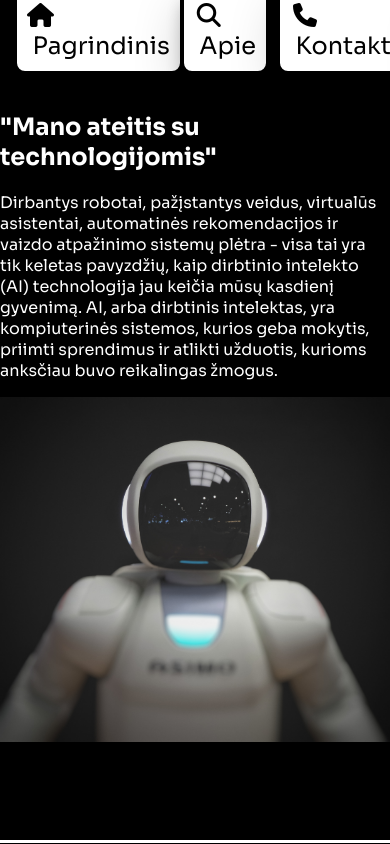
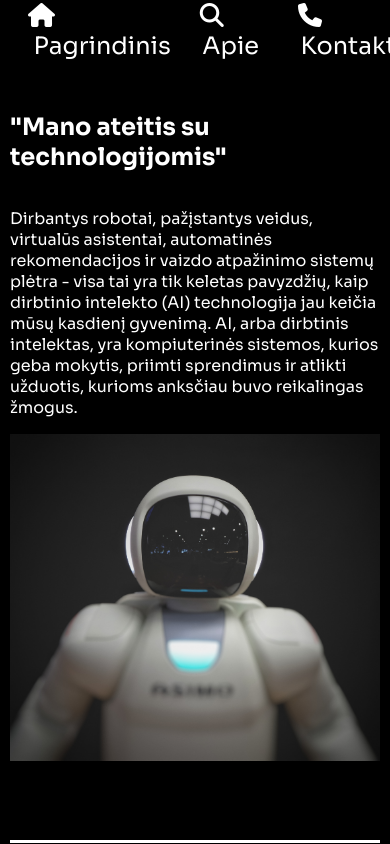
Before and after one commit to titaszev/ManoAteitisSuTechnologijom, a plain HTML site: page index.html in a window 390 px wide. Shown: the top 844 px of the page. Drawn offline with Linux system fonts and the light colour scheme.

Commit message:
fix centering & responsivenes

```diff
--- a/style.css
+++ b/style.css
@@ -48,35 +48,35 @@ header div {
 .button {
   text-decoration: none;
   font-size: x-large;
-  color: black;
-  background-color: white;
+  color: white;
+  /* background-color: white; */
   padding: 10px;
-  border: solid black 2px;
   border-radius: 10px;
-  box-shadow: 0px 12px 16px 0 rgba(0, 0, 0, 0.24),
-    0 17px 50px 0 rgba(0, 0, 0, 0.19);
-
   transition: 0.3s ease;
+  border: solid transparent 3px;
 }
 
 .button:hover {
   background-color: transparent;
   color: white;
-  border: solid white 2px;
+  border: solid white 3px;
 }
 #pagrindinis {
   margin-top: 20px;
   color: white;
   height: 85vh;
   overflow: hidden;
+  display: flex;
+  flex-direction: column;
+  align-items: center;
 }
 main {
   padding-bottom: 20px;
   margin: 0 auto;
 }
 img {
-  width: 100%;
-  height: auto;
+  max-height: 100%;
+  max-width: 100%;
 }
 section {
   margin-bottom: 10px;
@@ -153,18 +153,27 @@ footer {
 }
 
 @media screen and (min-width: 320px) {
+  main {
+    margin: 0 10px;
+  }
   .card {
     max-width: 100%;
   }
 }
 
 @media screen and (min-width: 768px) {
+  main {
+    margin: 0 10px;
+  }
   .card {
     max-width: 100%;
   }
 }
 
-@media screen and (min-width: 1020px) {
+@media screen and (min-width: 1080px) {
+  main {
+    margin: 0 auto;
+  }
   .container {
     width: 75%;
     display: flex;
```
